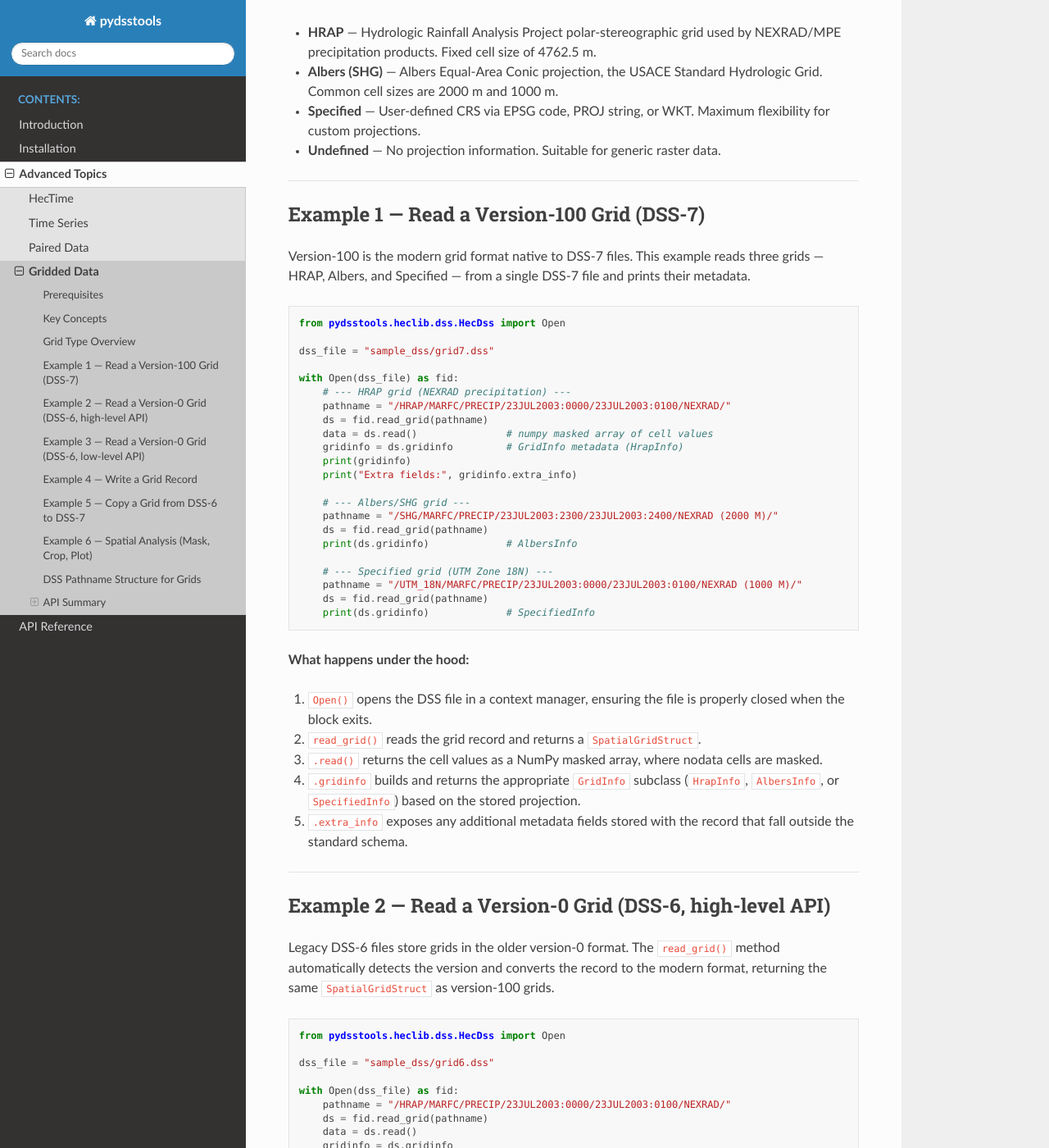
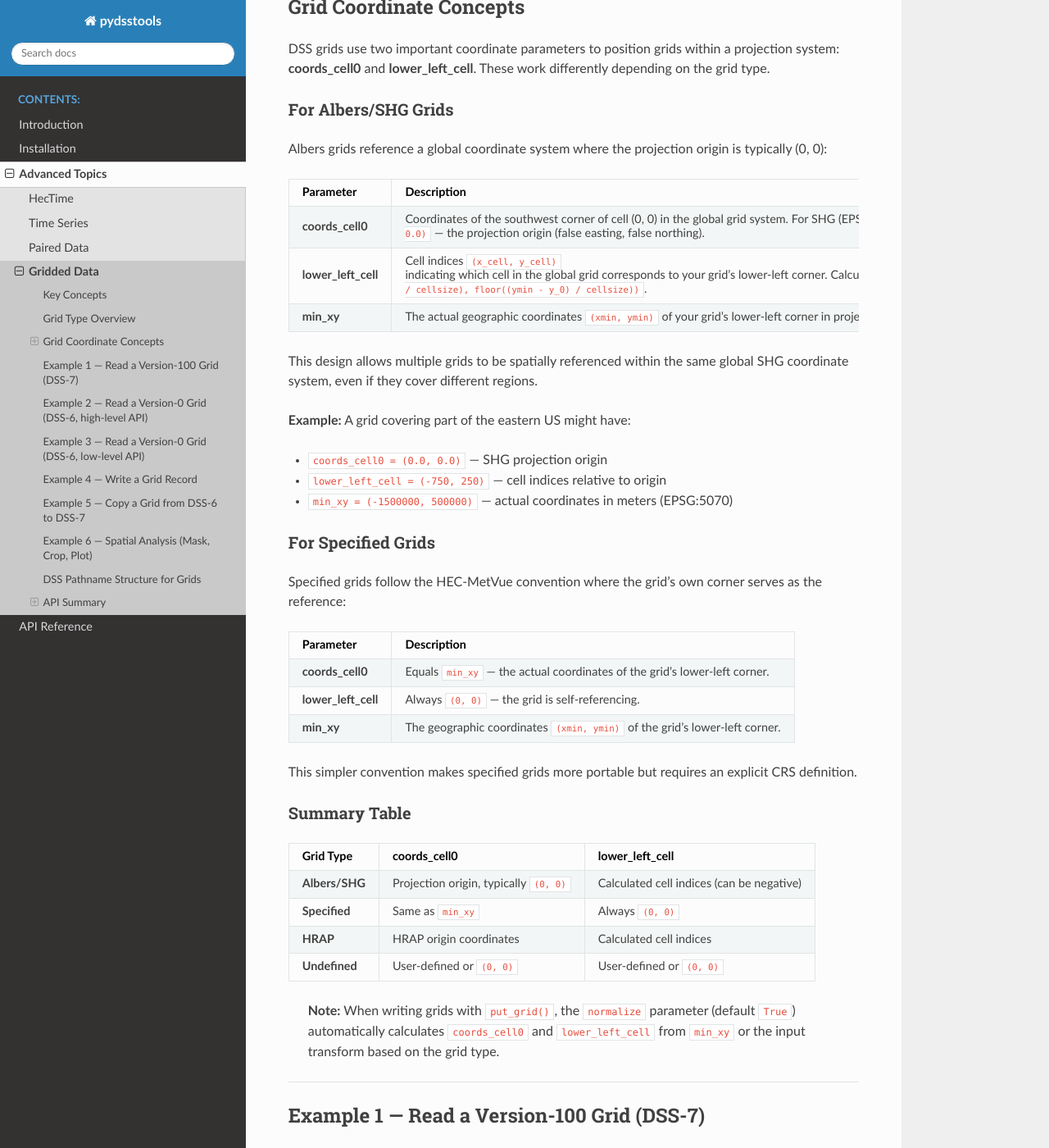
Before and after one commit to gyanz/pydsstools, a Sphinx documentation site: the page built from docs/source/topics/grid.md, in a window 1280 px wide and 1400 px high, scrolled down 914 px. Shown: the whole window at 82% size. Built offline with Sphinx 7.4.7 and the Read the Docs theme 3.1.0, drawn with Linux system fonts in a browser that asks for light colours; some of the changed text lies outside the part shown.

````diff
--- a/docs/source/topics/grid.md
+++ b/docs/source/topics/grid.md
@@ -9,23 +6,15 @@ projection. Each record carries both the cell values (as a 2-D NumPy array) and
 a **GridInfo** metadata object that describes the grid dimensions, cell size,
 projection, data units, and compression.
 
-## Prerequisites
-
-```python
-pip install pydsstools numpy
-# For geospatial examples (Example 5) also install:
-pip install rasterio gdal matplotlib
-```
-
 ## Key Concepts
 
 | Concept | Description |
 |---------|-------------|
 | **Grid Version 100** | Modern DSS-7 native grid format. Recommended for new data. |
 | **Grid Version 0** | Legacy format used in DSS-6 files. Can be read and converted. |
-| **GridInfo** | Pydantic model holding grid metadata (projection, cell size, shape, units, etc.). |
+| **GridInfo** | Object holding grid metadata (projection, cell size, shape, units, etc.). |
 | **GridType** | Enum for projection type: `hrap`, `albers`, `specified`, or `undefined` (with `_time` variants). |
-| **SpatialGridStruct** | Container returned by `read_grid()` — holds the data array, profile, and GridInfo. |
+| **SpatialGridStruct** | Container returned by `read_grid()` — holds the data array, GridInfo, etc. |
 | **UNDEFINED** | Sentinel value representing missing data in DSS grid cells. |
 
 ## Grid Type Overview
@@ -39,6 +28,58 @@ pydsstools supports four grid projection types:
 - **Specified** — User-defined CRS via EPSG code, PROJ string, or WKT.
   Maximum flexibility for custom projections.
 - **Undefined** — No projection information. Suitable for generic raster data.
+
+## Grid Coordinate Concepts
+
+DSS grids use two important coordinate parameters to position grids within a
+projection system: **coords_cell0** and **lower_left_cell**. These work
+differently depending on the grid type.
+
+### For Albers/SHG Grids
+
+Albers grids reference a global coordinate system where the projection origin
+is typically (0, 0):
+
+| Parameter | Description |
+|-----------|-------------|
+| **coords_cell0** | Coordinates of the southwest corner of cell (0, 0) in the global grid system. For SHG (EPSG:5070), this is usually `(0.0, 0.0)` — the projection origin (false easting, false northing). |
+| **lower_left_cell** | Cell indices `(x_cell, y_cell)` indicating which cell in the global grid corresponds to your grid's lower-left corner. Calculated as `(floor((xmin - x_0) / cellsize), floor((ymin - y_0) / cellsize))`. |
+| **min_xy** | The actual geographic coordinates `(xmin, ymin)` of your grid's lower-left corner in projection units (meters for SHG). |
+
+This design allows multiple grids to be spatially referenced within the same
+global SHG coordinate system, even if they cover different regions.
+
+**Example:** A grid covering part of the eastern US might have:
+- `coords_cell0 = (0.0, 0.0)` — SHG projection origin
+- `lower_left_cell = (-750, 250)` — cell indices relative to origin
+- `min_xy = (-1500000, 500000)` — actual coordinates in meters (EPSG:5070)
+
+### For Specified Grids
+
+Specified grids follow the HEC-MetVue convention where the grid's own corner
+serves as the reference:
+
+| Parameter | Description |
+|-----------|-------------|
+| **coords_cell0** | Equals `min_xy` — the actual coordinates of the grid's lower-left corner. |
+| **lower_left_cell** | Always `(0, 0)` — the grid is self-referencing. |
+| **min_xy** | The geographic coordinates `(xmin, ymin)` of the grid's lower-left corner. |
+
+This simpler convention makes specified grids more portable but requires an
+explicit CRS definition.
+
+### Summary Table
+
+| Grid Type | coords_cell0 | lower_left_cell |
+|-----------|--------------|-----------------|
+| **Albers/SHG** | Projection origin, typically `(0, 0)` | Calculated cell indices (can be negative) |
+| **Specified** | Same as `min_xy` | Always `(0, 0)` |
+| **HRAP** | HRAP origin coordinates | Calculated cell indices |
+| **Undefined** | User-defined or `(0, 0)` | User-defined or `(0, 0)` |
+
+> **Note:** When writing grids with `put_grid()`, the `normalize` parameter
+> (default `True`) automatically calculates `coords_cell0` and `lower_left_cell`
+> from `min_xy` or the input transform based on the grid type.
 
 ---
 
@@ -110,6 +151,14 @@ with Open(dss_file) as fid:
 The conversion is transparent — code that works with version-100 grids works
 identically with version-0 grids.
 
+> **Note:** There are slight differences in grid metadata between version-0 and
+> version-100 grids. For example, the RLE-style compression used for
+> precipitation data is supported only in version-0 grids. When a version-0
+> grid is read using `read_grid()`, this compression method is reported in the
+> returned `gridinfo` as *undefined compression*. If you need to read a
+> version-0 grid and write it back while preserving its original format, use
+> `read_grid2()` instead.
+
 ---
 
 ## Example 3 — Read a Version-0 Grid (DSS-6, low-level API)
@@ -138,6 +187,8 @@ with Open(dss_file) as fid:
 
 **When to use `read_grid2()`:**
 
+- You need to read and write back a version-0 grid while preserving its
+  original format (including RLE-style compression for precipitation data).
 - You only need the raw array and basic metadata.
 - You are working with legacy DSS-6 files and want minimal overhead.
 - You do not need the rasterio-backed spatial methods (plotting, masking,
````
Also changed, not shown: other parts of docs/source/topics/grid.md (+0 -3 lines), docs/source/topics/hectime.md (+0 -6 lines), docs/source/topics/paired_data.md (+0 -6 lines), docs/source/topics/timeseries.md (+0 -6 lines), pyproject.toml (+8 -7 lines), 1 other file.
